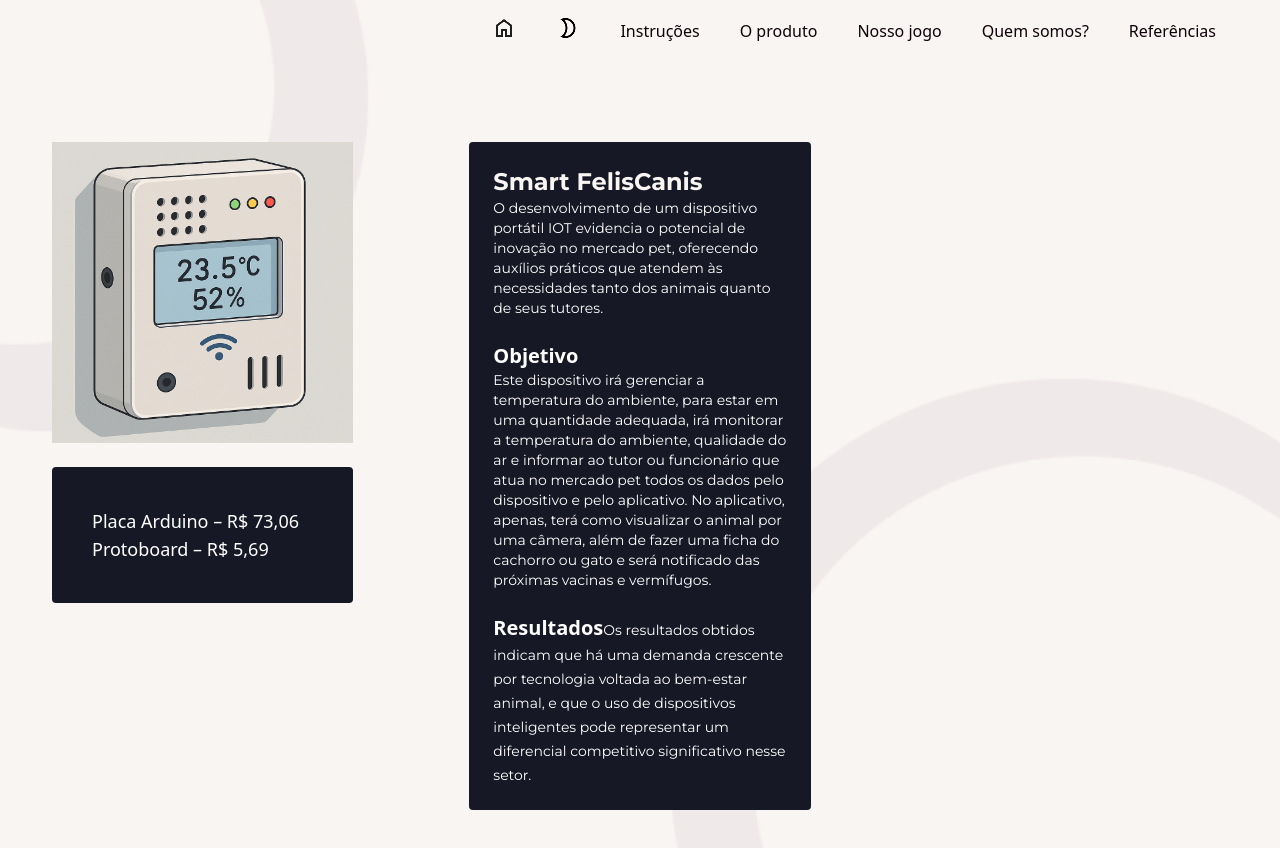
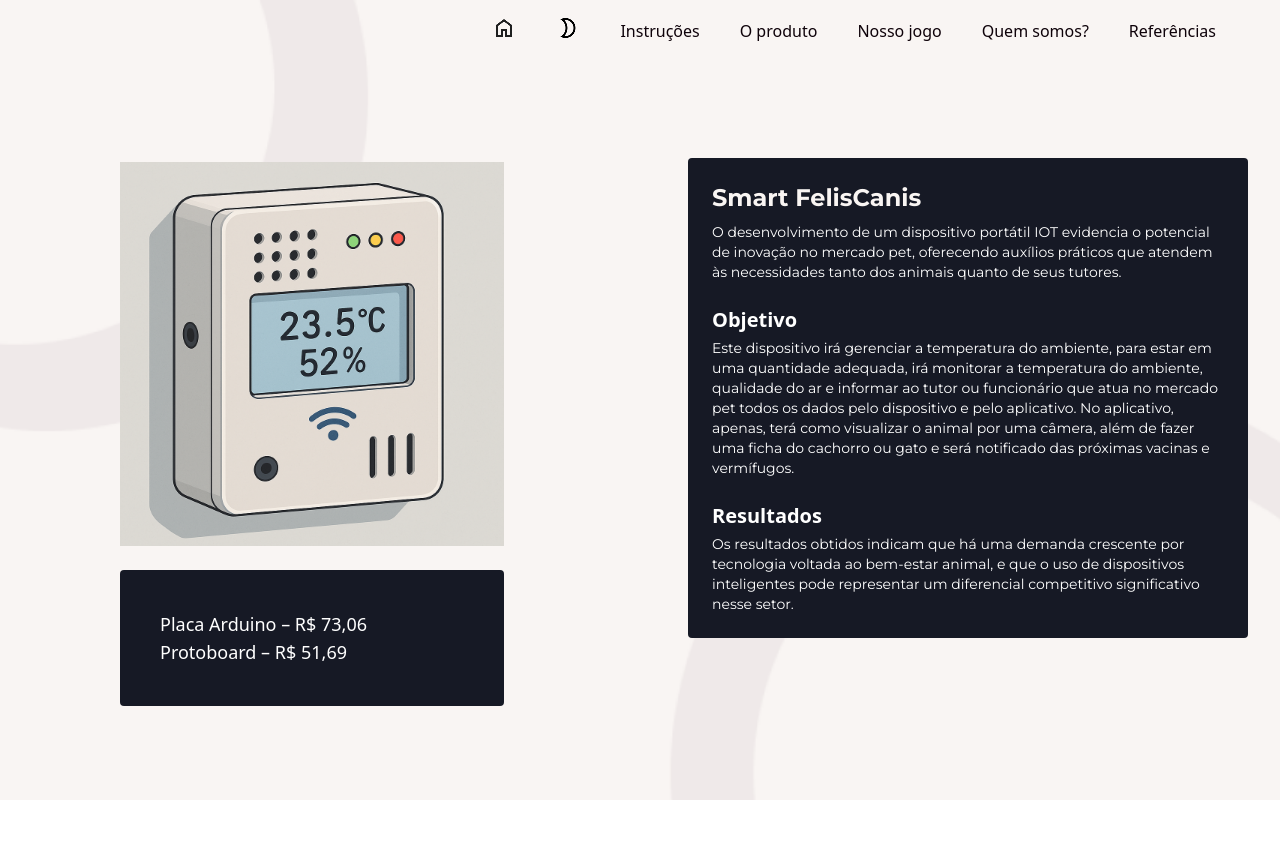
Before and after one commit to Anadulce57/myfeliscanis, a React (Vite) app: page /produto in a window 1280 px wide. Shown: the top 848 px of the page. After the commit the page ends 800 px from the top, so only its background shows below. Built offline with nearby package versions, Linux system fonts and the light colour scheme; a web font is replaced by a local one.

Commit message:
Dando uma olhadinha pra conectar ao esp e eu não sei se Sarita fez commit

```diff
--- a/src/components/Produto/Produto.jsx
+++ b/src/components/Produto/Produto.jsx
@@ -7,26 +7,31 @@
       <Header />
 
       {/* Conteúdo */}
-      <main className="grid grid-cols-1 lg:grid-cols-3 gap-24 px-8 py-20 items-start w-full">
-        {/* Coluna 1 - Produto */}
-        <div className="flex flex-col items-center gap-5 p-5 translate-y-[-24px]">
+      {/* Ajustado para lg:grid-cols-2 (Produto + Descrição) em telas grandes. */}
+      {/* pt-24 para afastar o conteúdo do header fixo. */}
+      <main className="grid grid-cols-1 lg:grid-cols-2 gap-8 lg:gap-24 px-8 pt-24 pb-10 items-start w-full">
+
+        {/* Coluna 1 - Produto e Preços (Visível em Mobile e Desktop) */}
+        {/* Adicionado lg:translate-y-0 para remover o deslocamento vertical no desktop, mantendo o mobile. */}
+        <div className="flex flex-col items-center gap-5 translate-y-[-24px] lg:translate-y-0">
           <img
             src={dispositivo}
             alt="Dispositivo"
-            className="w-80 my-1"
+            className="w-full max-w-xs sm:max-w-sm my-1"
           />
 
-          {/* Caixa de preços embaixo da imagem */}
-          <div className="bg-dark-blue text-white p-10 rounded-sm w-full max-w-sm text-lg dark:bg-green ">
+          {/* Caixa de preços */}
+          <div className="bg-dark-blue text-white p-10 rounded-sm w-full max-w-sm text-lg dark:bg-green">
             <p>Placa Arduino – R$ 73,06</p>
-            <p>Protoboard – R$ 5,69</p>
+            <p>Protoboard – R$ 51,69</p>
           </div>
         </div>
 
         {/* Coluna 2 - Descrição */}
-        <div className="bg-dark-blue text-white p-6 rounded-sm space-y-6 dark:bg-green">
+        {/* ADICIONADO: hidden no mobile e lg:block no desktop para exibir APENAS em telas grandes. */}
+        <div className="hidden lg:block bg-dark-blue text-white p-6 rounded-sm space-y-6 dark:bg-green">
           <div>
-            <h1 className="font-montserrat text-off-white text-2xl font-bold mb-2 hidden lg:inline">
+            <h1 className="font-montserrat text-off-white text-2xl font-bold mb-2">
               Smart FelisCanis
             </h1>
             <p className="font-montserrat text-sm">
@@ -35,7 +40,7 @@
           </div>
 
           <div>
-            <h2 className="text-xl font-semibold mb-1 hidden lg:inline">Objetivo</h2>
+            <h2 className="text-xl font-semibold mb-1">Objetivo</h2>
             <p className="font-montserrat text-sm ">
               Este dispositivo irá gerenciar a temperatura do ambiente, para estar em uma quantidade adequada, irá monitorar a temperatura do ambiente, qualidade do ar e informar ao tutor ou funcionário que atua no mercado pet todos os dados pelo dispositivo e pelo aplicativo.
               No aplicativo, apenas, terá como visualizar o animal por uma câmera, além de fazer uma ficha do cachorro ou gato e será notificado das próximas vacinas e vermífugos.
@@ -43,12 +48,13 @@
           </div>
 
           <div>
-            <h2 className="text-xl font-semibold mb-1 hidden lg:inline">Resultados</h2>
-            <p className="font-montserrat text-sm hidden lg:inline">
+            <h2 className="text-xl font-semibold mb-1">Resultados</h2>
+            <p className="font-montserrat text-sm">
               Os resultados obtidos indicam que há uma demanda crescente por tecnologia voltada ao bem-estar animal, e que o uso de dispositivos inteligentes pode representar um diferencial competitivo significativo nesse setor.
             </p>
           </div>
         </div>
+
       </main>
     </div>
   );
```
